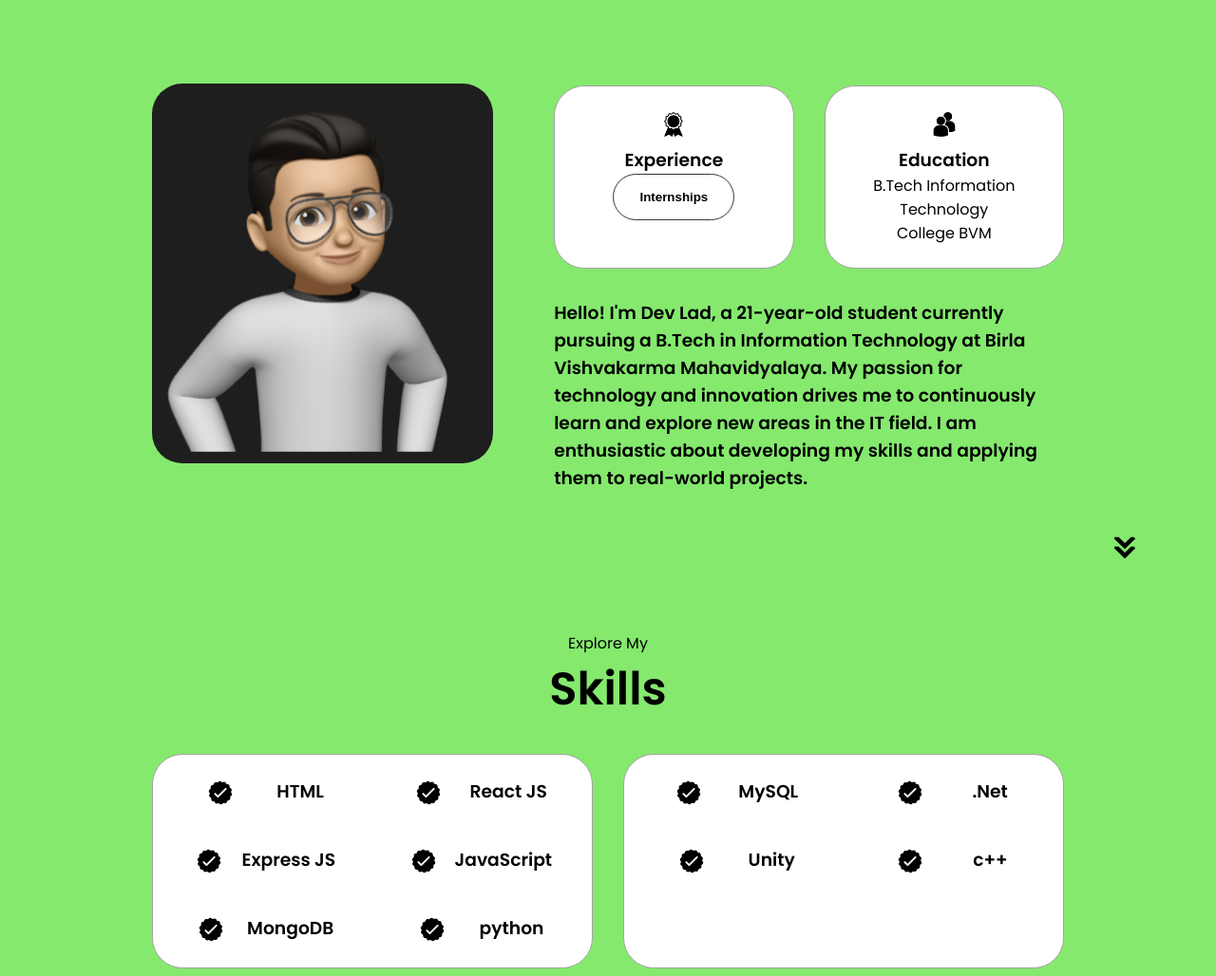
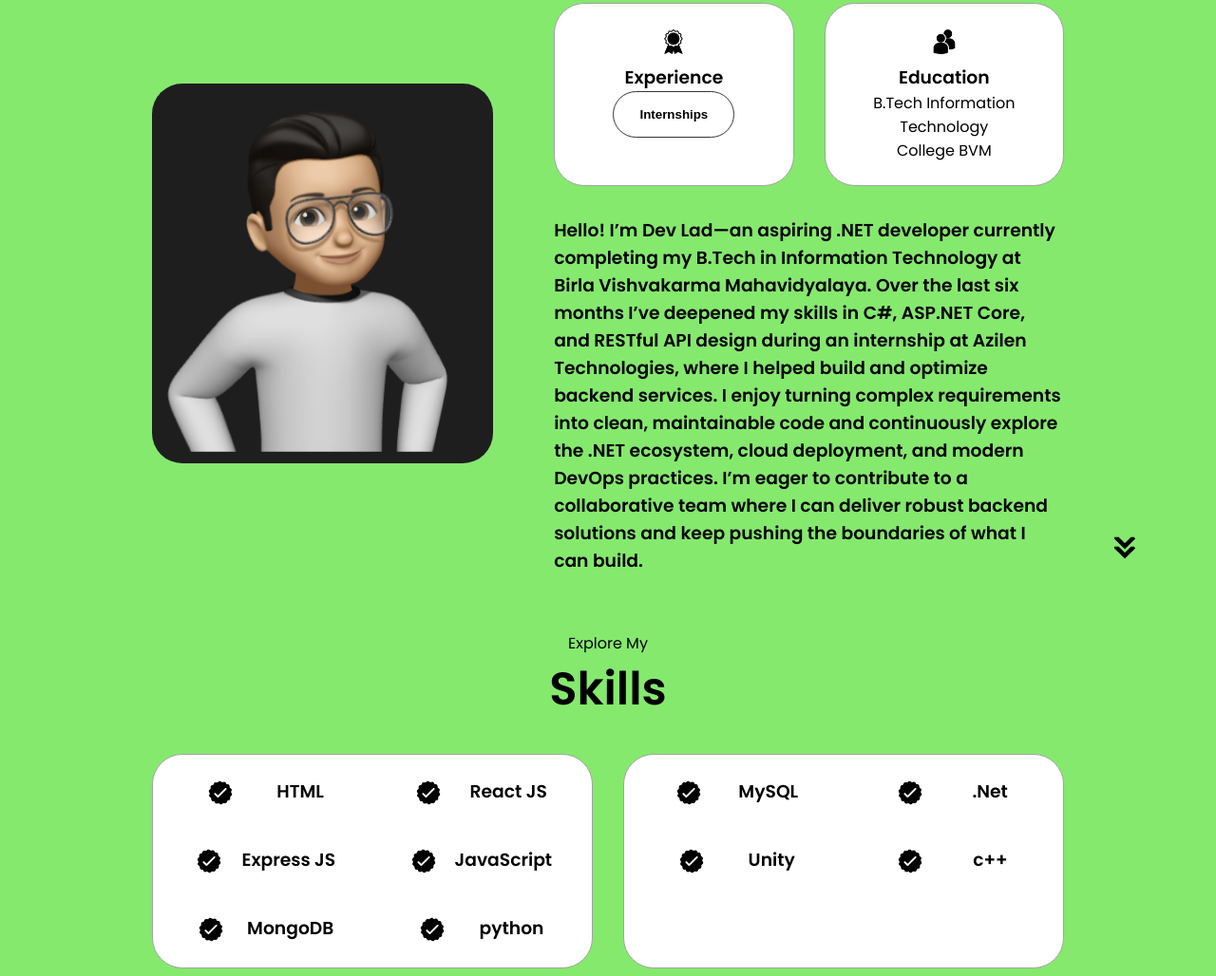
Before and after one commit to devlad13/portfolio1, a plain HTML site: page index.html in a window 1280 px wide. Shown: the part 1031-2059 px from the top of the page at 95% size. Drawn offline with Linux system fonts and the light colour scheme.

Commit message:
changes in intoduction

```diff
--- a/index.html
+++ b/index.html
@@ -111,7 +111,8 @@
           <div class="text-container">
             <p>
               <h3>
-              Hello! I'm Dev Lad, a 21-year-old student currently pursuing a B.Tech in Information Technology at Birla Vishvakarma Mahavidyalaya. My passion for technology and innovation drives me to continuously learn and explore new areas in the IT field. I am enthusiastic about developing my skills and applying them to real-world projects.
+                Hello! I’m Dev Lad—an aspiring .NET developer currently completing my B.Tech in Information Technology at Birla Vishvakarma Mahavidyalaya.
+                Over the last six months I’ve deepened my skills in C#, ASP.NET Core, and RESTful API design during an internship at Azilen Technologies, where I helped build and optimize backend services. I enjoy turning complex requirements into clean, maintainable code and continuously explore the .NET ecosystem, cloud deployment, and modern DevOps practices. I’m eager to contribute to a collaborative team where I can deliver robust backend solutions and keep pushing the boundaries of what I can build.
             </h3>
             </p>
           </div>
```
Also changed, not shown: 2 other files.
